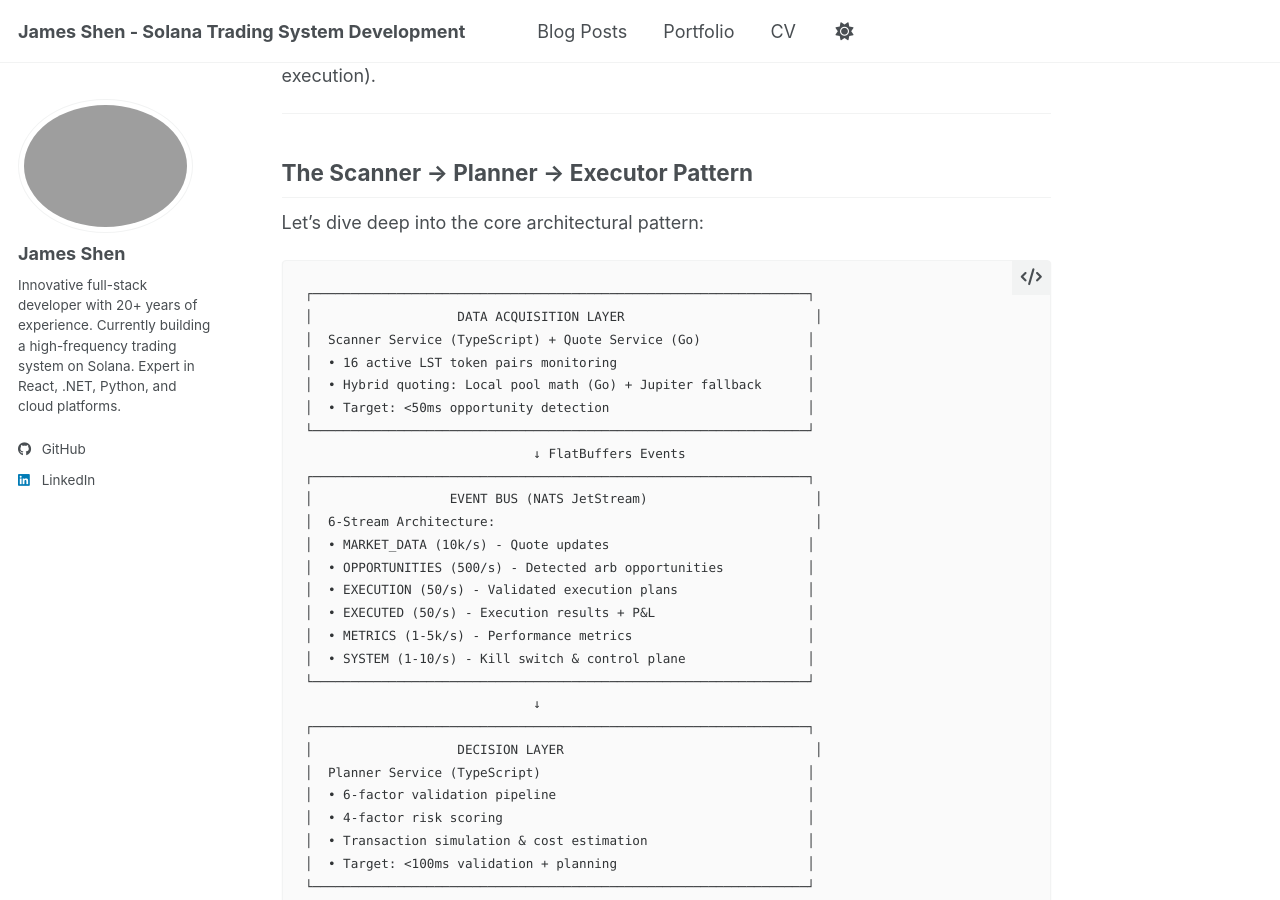
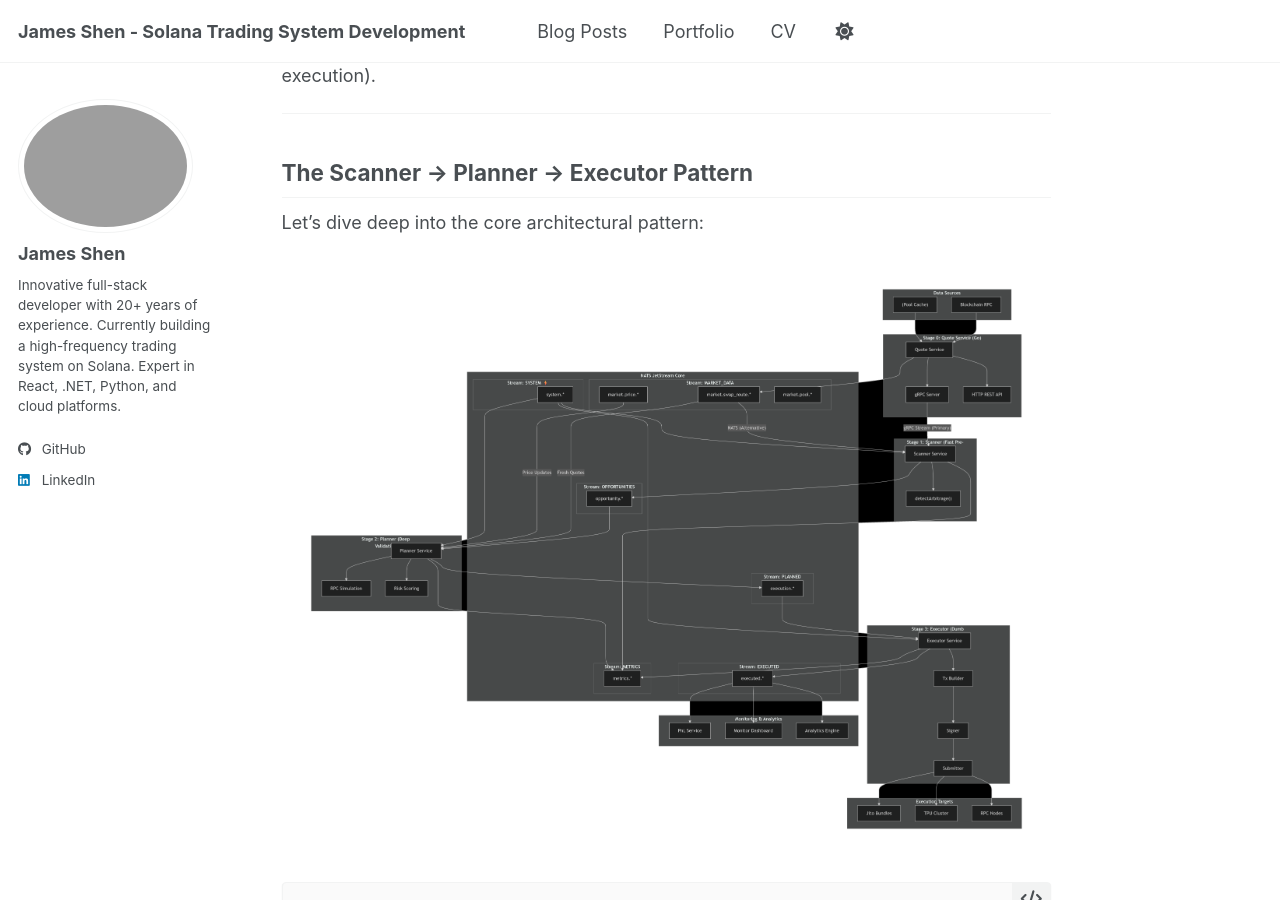
Before and after one commit to guidebee/guidebee.github.io, a Jekyll site: the page built from _posts/2025-12-21-architecture-deep-dive-building-sub-500ms-solana-hft-system.md, in a window 1280 px wide and 900 px high, scrolled down 5078 px. Built offline with Jekyll 4.4.1, drawn with Linux system fonts in a browser that asks for light colours; a script bundle is joined from its source files by our own code; library files that are not in the unit come from our copies.

Commit message:
add architecture diagram

````diff
--- a/_posts/2025-12-21-architecture-deep-dive-building-sub-500ms-solana-hft-system.md
+++ b/_posts/2025-12-21-architecture-deep-dive-building-sub-500ms-solana-hft-system.md
@@ -175,6 +175,9 @@ The core philosophy driving our architecture:
 ## The Scanner → Planner → Executor Pattern
 
 Let's dive deep into the core architectural pattern:
+
+![HFT Architecture](/posts/2025/12/images/architecture-hft.png)
+
 
 ```
 ┌─────────────────────────────────────────────────────────────────┐
````
Also changed, not shown: posts/2025/12/images/architecture-hft.png (added), posts/2025/12/images/architecture-hft.svg (added).
